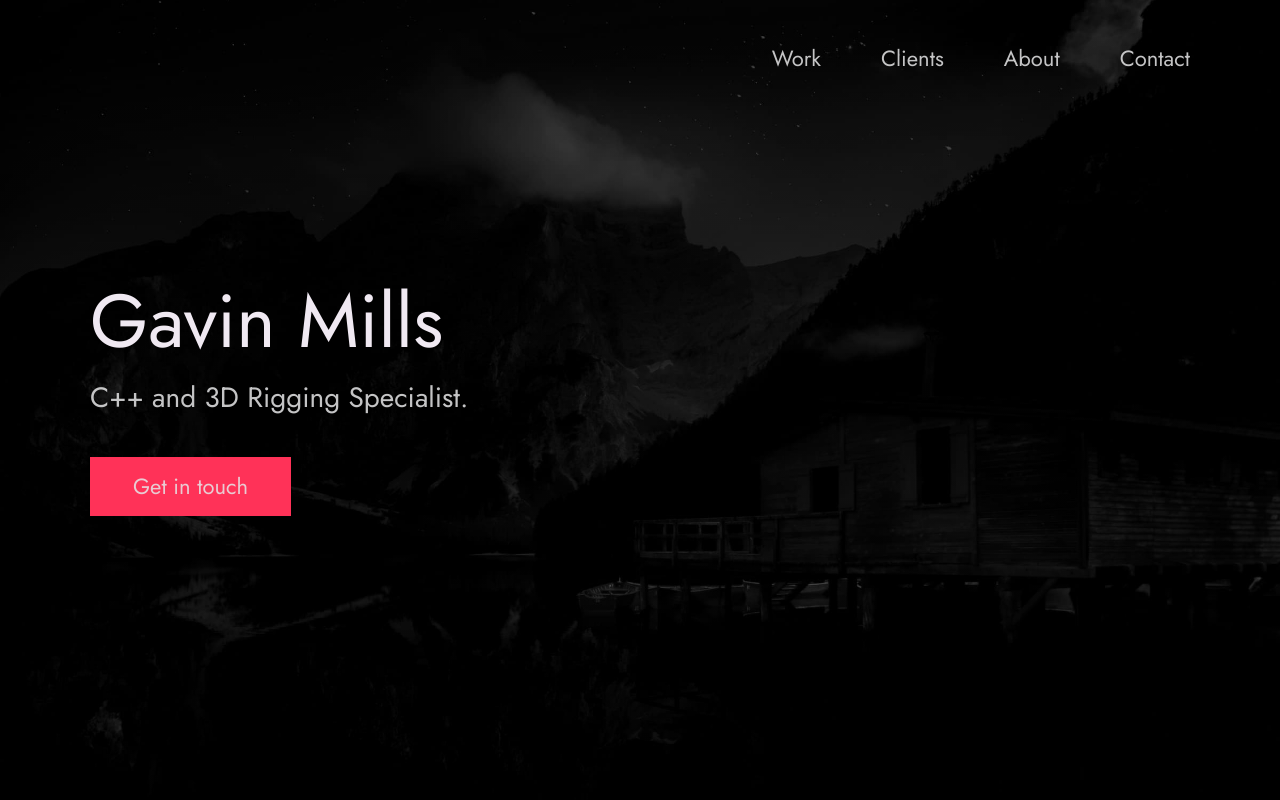
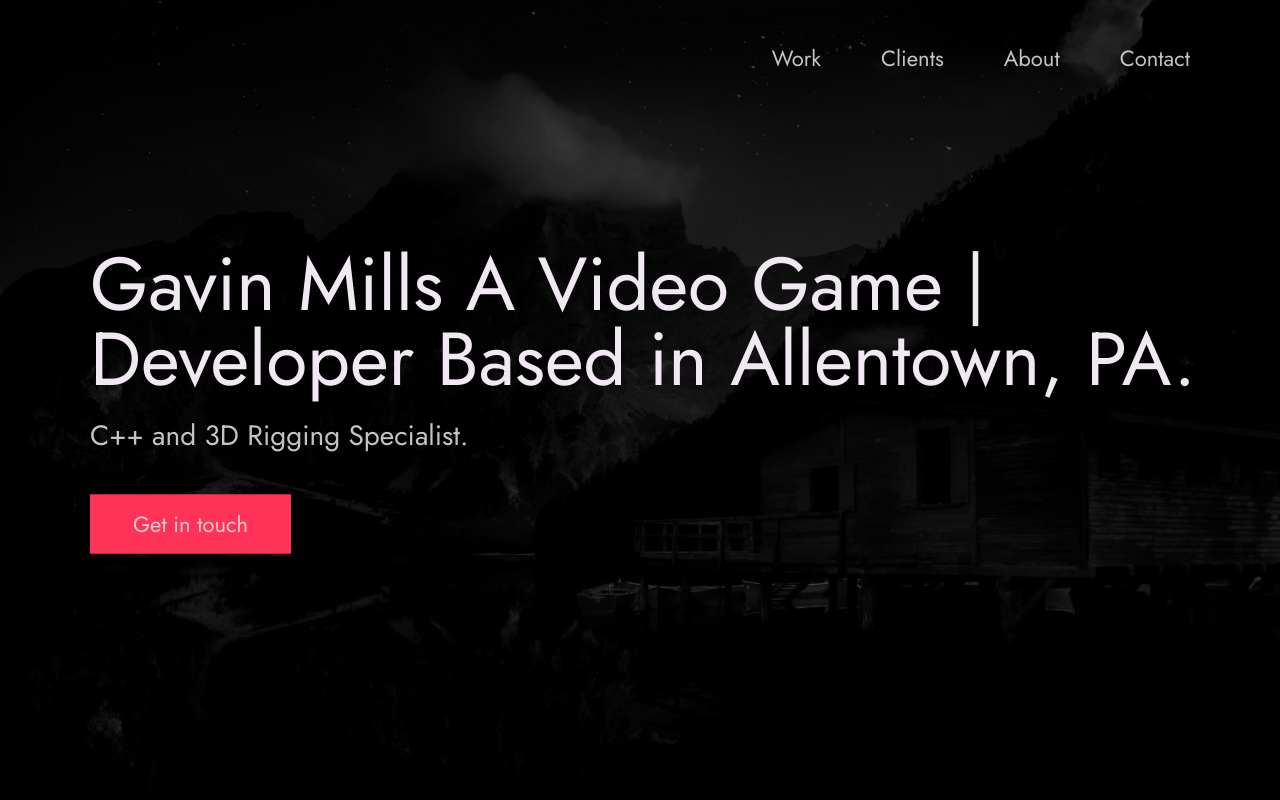
Before and after one commit to Computer-and-Information-Science/portfolio-GavMills, a plain HTML site: page index.html in a window 1280 px wide. Shown: the top 800 px of the page. Drawn offline with Linux system fonts and the light colour scheme.

Commit message:
Update index.html

```diff
--- a/index.html
+++ b/index.html
@@ -24,7 +24,7 @@
 
   <!-- Put your site title here -->
   <title>
-    "Gavin Mills A Video Game Developer Based in Allentown, PA."
+    "Gavin Mills A Video Game | Developer Based in Allentown, PA."
   </title>
 
   <meta name="description" content="I am a recent college graduate who has a variety of skill sets and knowledge of multiple languages and structures.">
@@ -56,7 +56,7 @@
       <div class="header__text">
         <h1 class="heading-primary">
           <!-- Replace the following name with your name -->
-          <span>Gavin Mills</span>
+          <span>Gavin Mills A Video Game | Developer Based in Allentown, PA.</span>
         </h1>
         <!-- Put a small paragraph about yourself -->
         <p>C++ and 3D Rigging Specialist.</p>
```
